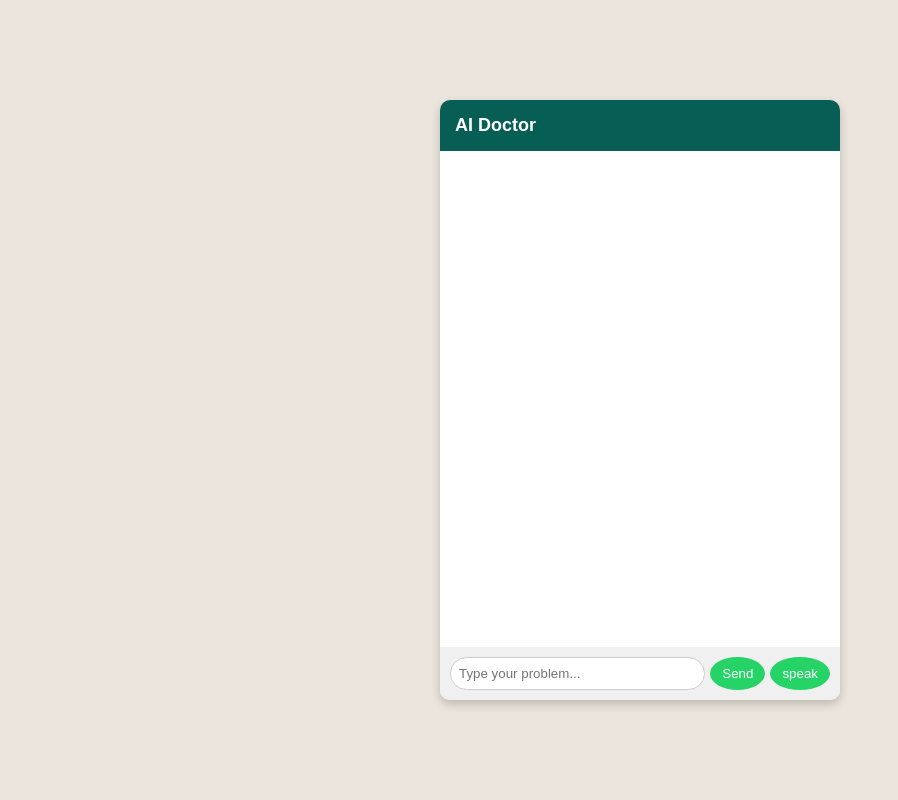
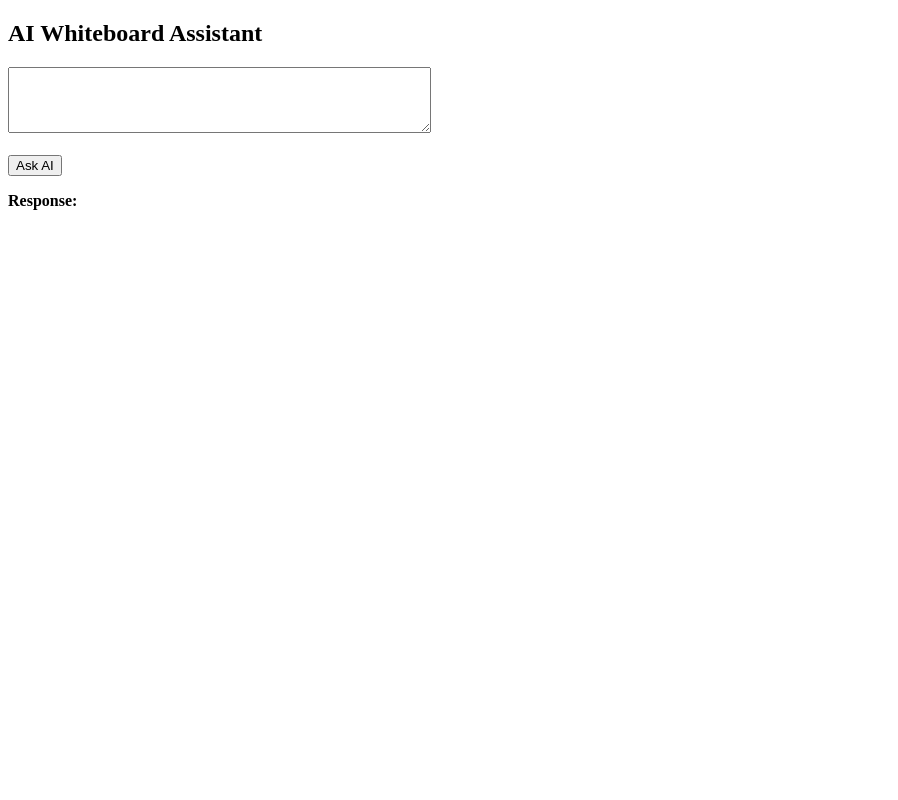
Before and after one commit to ranisumbul7/Disease-Medicine-Recommendation-System, a Flask app: page /ai-doctor in a window 1280 px wide. Shown: the whole page, without its empty margins (0-898 px from the left). Run offline with Flask 3, Linux system fonts and the light colour scheme; parts of the project's set-up code (start-up, migrations or seed data) failed here and were passed over.

Commit message:
your message

```diff
--- a/main.py
+++ b/main.py
@@ -7,10 +7,14 @@ import pandas as pd
 import pickle
 import os
 import pickle
+import requests
+import os
+from dotenv import load_dotenv
+
+load_dotenv()
 
 app = Flask(__name__)
-app.secret_key = "my_super_secret_key_123"
-app.secret_key = "9326d13884e1f71ea4b52921445927b3"
+OPENROUTER_API_KEY = os.getenv("OPENROUTER_API_KEY")
 
 
 # load databasedataset===================================
@@ -81,83 +85,28 @@ def get_predicted_value(patient_symptoms):
 def ai_doctor():
     return render_template("ai_doctor.html")
 
-@app.route("/ai-response", methods=["POST"])
-def ai_response():
-    user_input = request.json.get("message", "").lower()
+@app.route("/ask", methods=["POST"])
+def ask_ai():
+    user_input = request.json["message"]
 
-    greetings = ["hi", "hello", "hey"]
-    fever_keywords = ["fever", "temperature", "hot body"]
-    headache_keywords = ["headache", "head pain", "migraine"]
-    anxiety_keywords = ["anxiety", "stress", "tension"]
-    cough_keywords = ["cough", "cold", "throat pain"]
+    response = requests.post(
+        "https://openrouter.ai/api/v1/chat/completions",
+        headers={
+            "Authorization": f"Bearer {OPENROUTER_API_KEY}",
+            "Content-Type": "application/json"
+        },
+        json={
+            "model": "openai/gpt-4o-mini",
+            "messages": [
+                {"role": "user", "content": user_input}
+            ]
+        }
+    )
 
-    # Greeting
-    if any(word in user_input for word in greetings):
-        reply = random.choice([
-            "Hello! I am your AI Doctor. How can I help you today?",
-            "Hi there! Please tell me your symptoms.",
-            "Hey! What health issue are you facing?"
-        ])
+    ai_response = response.json()
+    reply = ai_response["choices"][0]["message"]["content"]
 
-    # Fever
-    elif any(word in user_input for word in fever_keywords):
-        session["last_symptom"] = "fever"
-        reply = random.choice([
-            "It seems like you have fever. Since how many days?",
-            "Fever detected. Are you also feeling weakness?",
-            "Do you have body pain along with fever?"
-        ])
-
-    # Headache
-    elif any(word in user_input for word in headache_keywords):
-        session["last_symptom"] = "headache"
-        reply = random.choice([
-            "Headache can be due to stress or dehydration.",
-            "Are you getting enough sleep?",
-            "Is the pain mild or severe?"
-        ])
-
-    # Anxiety
-    elif any(word in user_input for word in anxiety_keywords):
-        session["last_symptom"] = "anxiety"
-        reply = random.choice([
-            "Try deep breathing exercises.",
-            "Avoid overthinking and take short breaks.",
-            "Do you feel anxious frequently?"
-        ])
-
-    # Cough / Cold
-    elif any(word in user_input for word in cough_keywords):
-        session["last_symptom"] = "cough"
-        reply = random.choice([
-            "Drink warm water and take steam.",
-            "Do you also have fever with cough?",
-            "Is it dry cough or with mucus?"
-        ])
-
-    # Follow-up handling
-    elif "yes" in user_input and "last_symptom" in session:
-        symptom = session["last_symptom"]
-
-        if symptom == "fever":
-            reply = "You should take paracetamol and consult a doctor if it lasts more than 3 days."
-        elif symptom == "headache":
-            reply = "Please rest in a quiet place and stay hydrated."
-        elif symptom == "anxiety":
-            reply = "Meditation and proper sleep can help reduce anxiety."
-        elif symptom == "cough":
-            reply = "If cough lasts more than a week, consult a physician."
-        else:
-            reply = "Please consult a nearby doctor for proper diagnosis."
-
-    else:
-        reply = random.choice([
-            "Please describe your symptoms clearly.",
-            "Can you explain your health issue in detail?",
-            "I am here to help. Tell me what you are feeling."
-        ])
-
-    return {"reply": reply}
+    return jsonify({"reply": reply})
 
 # creating routes========================================
 @app.route('/login', methods=['POST'])
--- a/requirements.txt
+++ b/requirements.txt
@@ -5,3 +5,5 @@ eventlet
 numpy
 pandas
 scikit-learn
+python-dotenv
+requests
--- /dev/null
+++ b/static/script.js
@@ -0,0 +1,15 @@
+function sendMessage() {
+    const message = document.getElementById("userInput").value;
+
+    fetch("/ask", {
+        method: "POST",
+        headers: {
+            "Content-Type": "application/json"
+        },
+        body: JSON.stringify({ message: message })
+    })
+    .then(res => res.json())
+    .then(data => {
+        document.getElementById("response").innerText = data.reply;
+    });
+}
--- a/templates/ai_doctor.html
+++ b/templates/ai_doctor.html
@@ -1,153 +1,17 @@
 <!DOCTYPE html>
 <html>
 <head>
-    <title>AI Doctor</title>
-<style>
-body {
-    margin: 0;
-    font-family: Arial, sans-serif;
-    background-color: #ece5dd;
-    display: flex;
-    justify-content: center;
-    align-items: center;
-    height: 100vh;
-}
-
-/* Main chat box */
-.chat-container {
-    width: 400px;
-    height: 600px;
-    background: #fff;
-    display: flex;
-    flex-direction: column;
-    border-radius: 10px;
-    overflow: hidden;
-    box-shadow: 0 4px 10px rgba(0,0,0,0.2);
-}
-
-/* Header */
-.chat-header {
-    background: #075e54;
-    color: white;
-    padding: 15px;
-    font-size: 18px;
-    font-weight: bold;
-}
-
-/* Chat messages area */
-.chatbox {
-    flex: 1;
-    padding: 10px;
-    overflow-y: auto;
-    display: flex;
-    flex-direction: column;
-}
-
-/* User message */
-.user-message {
-    align-self: flex-end;
-    background: #dcf8c6;
-    padding: 8px 12px;
-    border-radius: 10px;
-    margin: 5px 0;
-    max-width: 70%;
-}
-
-/* Bot message */
-.bot-message {
-    align-self: flex-start;
-    background: #ffffff;
-    padding: 8px 12px;
-    border-radius: 10px;
-    margin: 5px 0;
-    max-width: 70%;
-    border: 1px solid #ddd;
-}
-
-/* Input area */
-.input-area {
-    display: flex;
-    padding: 10px;
-    background: #f0f0f0;
-}
-
-.input-area input {
-    flex: 1;
-    padding: 8px;
-    border-radius: 20px;
-    border: 1px solid #ccc;
-    outline: none;
-}
-
-.input-area button {
-    margin-left: 5px;
-    padding: 8px 12px;
-    border: none;
-    border-radius: 50%;
-    background: #25d366;
-    color: white;
-    cursor: pointer;
-}
-
-.input-area button:hover {
-    opacity: 0.8;
-}
-
-</style>
-
+    <title>AI Whiteboard</title>
 </head>
 <body>
+    <h2>AI Whiteboard Assistant</h2>
+    <textarea id="userInput" rows="4" cols="50"></textarea>
+    <br><br>
+    <button onclick="sendMessage()">Ask AI</button>
 
-<div class="chat-container">
-    <div class="chat-header">
-        AI Doctor
-    </div>
+    <p><strong>Response:</strong></p>
+    <div id="response"></div>
 
-    <div id="chatbox" class="chatbox"></div>
-
-    <div class="input-area">
-        <input type="text" id="userInput" placeholder="Type your problem...">
-        <button onclick="sendMessage()">Send</button>
-        <button onclick="startListening()">speak</button>
-    </div>
-</div>
-<script>
-function sendMessage() {
-    let message = document.getElementById("userInput").value;
-
-    fetch("/ai-response", {
-        method: "POST",
-        headers: {"Content-Type": "application/json"},
-        body: JSON.stringify({message: message})
-    })
-    .then(res => res.json())
-    .then(data => {
-        document.getElementById("chatbox").innerHTML += "<p><b>You:</b> " + message + "</p>";
-        document.getElementById("chatbox").innerHTML += "<p><b>Doctor:</b> " + data.reply + "</p>";
-
-        speak(data.reply);
-    });
-}
-
-function startListening() {
-    let recognition = new (window.SpeechRecognition || window.webkitSpeechRecognition)();
-    recognition.lang = "en-US";
-
-    recognition.onresult = function(event) {
-        let speechText = event.results[0][0].transcript;
-        document.getElementById("userInput").value = speechText;
-        sendMessage();
-    };
-
-    recognition.start();
-}
-
-function speak(text) {
-    let speech = new SpeechSynthesisUtterance(text);
-    speech.lang = "en-US";
-    window.speechSynthesis.speak(speech);
-}
-</script>
-
+    <script src="/static/script.js"></script>
 </body>
 </html>
```
Also changed, not shown: 1 other file.
